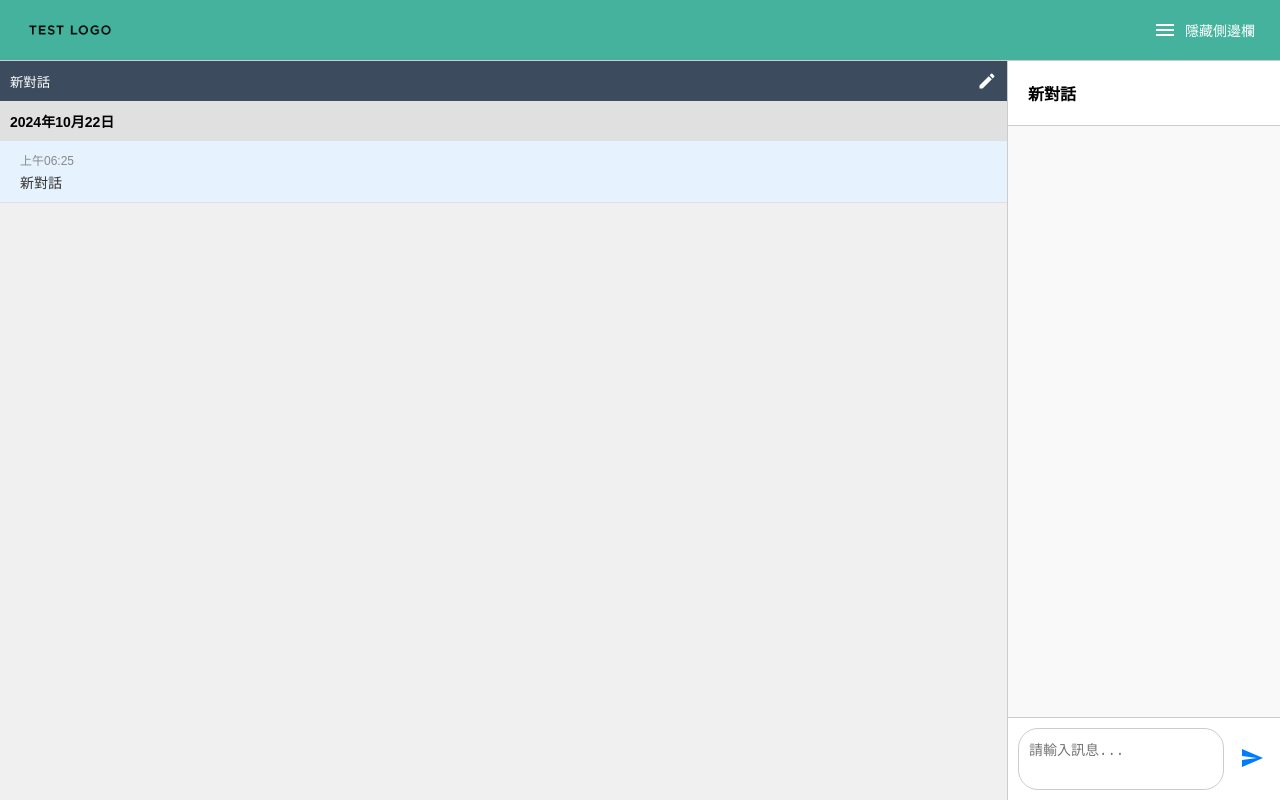
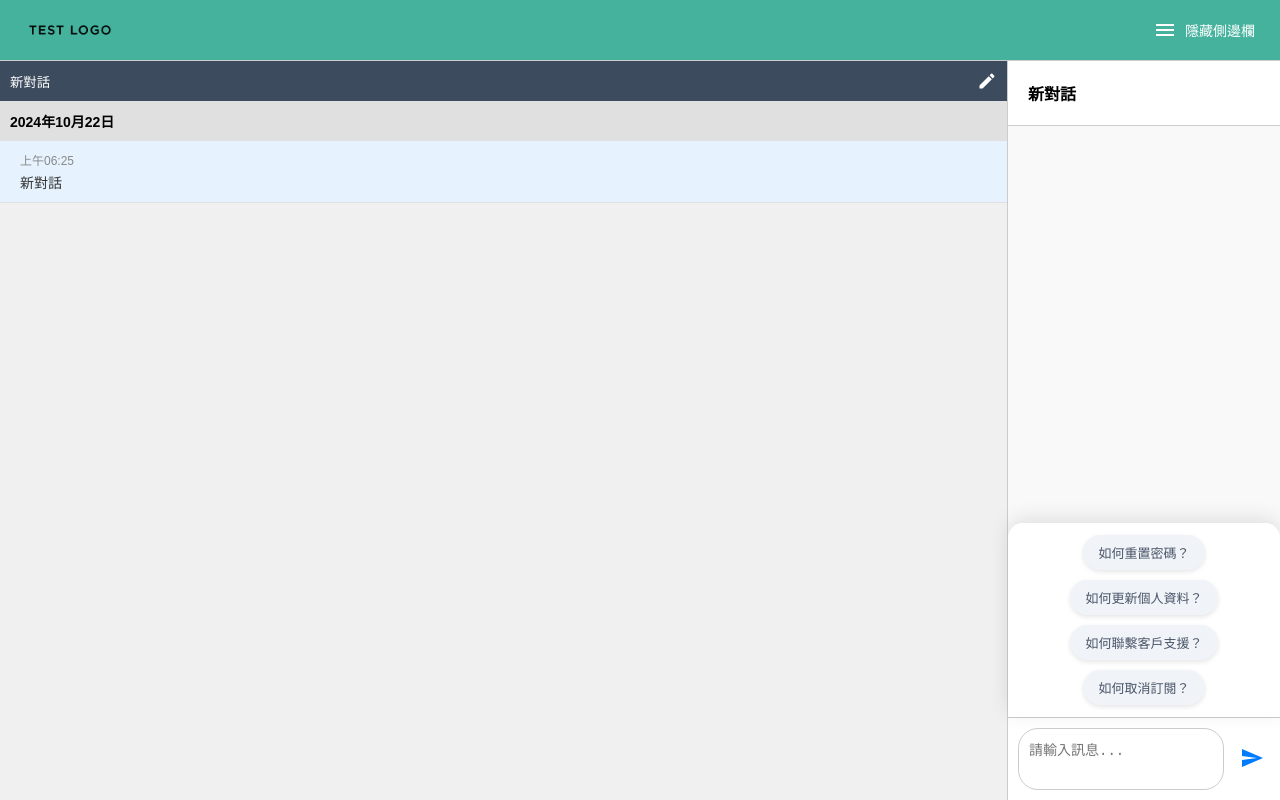
Before and after one commit to dectecx/ChatBot, a Vue app in the folder vue/: page / in a window 1280 px wide. Built offline with nearby package versions, Linux system fonts and the light colour scheme.

Commit message:
⚙常見問題元件

```diff
--- a/vue/src/components/chats/ChatWindow.vue
+++ b/vue/src/components/chats/ChatWindow.vue
@@ -38,6 +38,8 @@
       </div>
     </div>
     <div v-if="chatStore.isWaitingForResponse" class="ai-responding-hint">AI 正在回覆中... 按下 ESC 鍵可終止回覆</div>
+    <div class="chat-input-container">
+      <CommonQuestions :show="showCommonQuestions" :questions="commonQuestions" @select="sendCommonQuestion" />
       <div class="chat-input">
         <textarea v-model="userInput" @keyup.enter.prevent="sendMessage" @keyup.esc="cancelResponse" placeholder="請輸入訊息..." ref="inputTextarea"></textarea>
         <button
@@ -54,14 +56,16 @@
         </button>
       </div>
     </div>
+  </div>
 </template>
 
 <script lang="ts" setup>
-import { ref, onMounted, nextTick, watch, onUnmounted } from "vue";
+import { ref, onMounted, nextTick, watch, onUnmounted, computed } from "vue";
 import { ButtonChatMessage, TextChatMessage, useChatStore } from "@/stores/chatStore";
 import TextMessageComponent from "@/components/messages/TextMessage.vue";
 import ButtonMessageComponent from "@/components/messages/ButtonMessage.vue";
 import LoadingMessage from "@/components/messages/LoadingMessage.vue";
+import CommonQuestions from "@/components/messages/CommonQuestions.vue";
 
 const chatStore = useChatStore();
 const userInput = ref("");
@@ -72,6 +76,20 @@ const responseTimeout = ref<number | null>(null);
 
 const showDialog = ref(false);
 const dialogMessage = ref("");
+
+// 常見問題列表
+const commonQuestions = ["如何重置密碼？", "如何更新個人資料？", "如何聯繫客戶支援？", "如何取消訂閱？"];
+
+/** 是否顯示常見問題 */
+const showCommonQuestions = computed<boolean>(() => {
+  return (chatStore.currentChat && chatStore.currentChat.messages.length === 0) ?? false;
+});
+
+// 處理常見問題點擊
+const sendCommonQuestion = (question: string) => {
+  userInput.value = question;
+  sendMessage();
+};
 
 const handleScroll = () => {
   if (chatMessages.value) {
@@ -308,6 +326,10 @@ onUnmounted(() => {
   z-index: 10;
 }
 
+.chat-input-container {
+  position: relative;
+}
+
 .chat-input {
   display: flex;
   padding: 10px;
--- /dev/null
+++ b/vue/src/components/messages/CommonQuestions.vue
@@ -0,0 +1,81 @@
+<template>
+  <div v-if="show" class="common-questions">
+    <div class="question-container">
+      <button v-for="question in questions" :key="question" @click="$emit('select', question)">
+        {{ question }}
+      </button>
+    </div>
+  </div>
+</template>
+
+<script lang="ts" setup>
+defineProps<{
+  show: boolean;
+  questions: string[];
+}>();
+
+defineEmits<{
+  (e: "select", question: string): void;
+}>();
+</script>
+
+<style scoped>
+.common-questions {
+  position: absolute;
+  bottom: 100%;
+  left: 0;
+  right: 0;
+  padding: 12px;
+  background-color: rgba(255, 255, 255, 0.95);
+  border-top-left-radius: 15px;
+  border-top-right-radius: 15px;
+  margin: 0;
+  z-index: 10;
+  box-shadow: 0 -5px 20px rgba(0, 0, 0, 0.1);
+}
+
+.question-container {
+  display: flex;
+  flex-wrap: wrap;
+  gap: 10px;
+  justify-content: center;
+}
+
+.common-questions button {
+  flex-grow: 0;
+  padding: 8px 15px;
+  background-color: #f0f4f8;
+  border: none;
+  border-radius: 20px;
+  font-size: 13px;
+  font-weight: 500;
+  color: #4a5568;
+  text-align: center;
+  cursor: pointer;
+  transition: all 0.3s ease;
+  box-shadow: 0 2px 5px rgba(0, 0, 0, 0.1);
+  white-space: nowrap;
+}
+
+.common-questions button:hover {
+  background-color: #e2e8f0;
+  transform: translateY(-2px);
+  box-shadow: 0 4px 8px rgba(0, 0, 0, 0.15);
+}
+
+.common-questions button:active {
+  transform: translateY(0);
+  box-shadow: 0 2px 5px rgba(0, 0, 0, 0.1);
+}
+
+@media (max-width: 768px) {
+  .common-questions {
+    padding: 10px;
+  }
+
+  .common-questions button {
+    padding: 6px 12px;
+    font-size: 12px;
+  }
+}
+</style>
```
Lines whose indentation alone changed are shown as unchanged.
